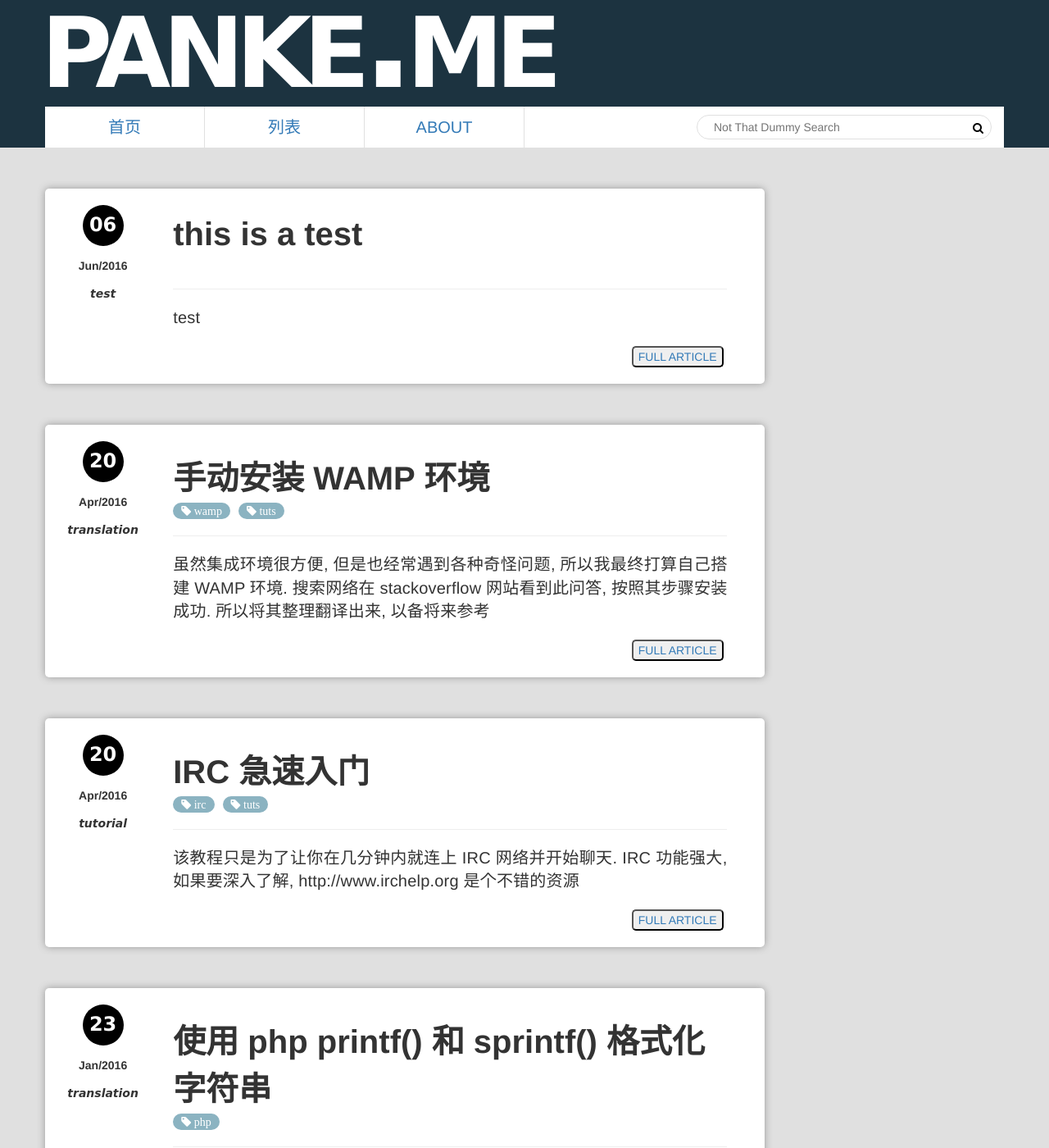
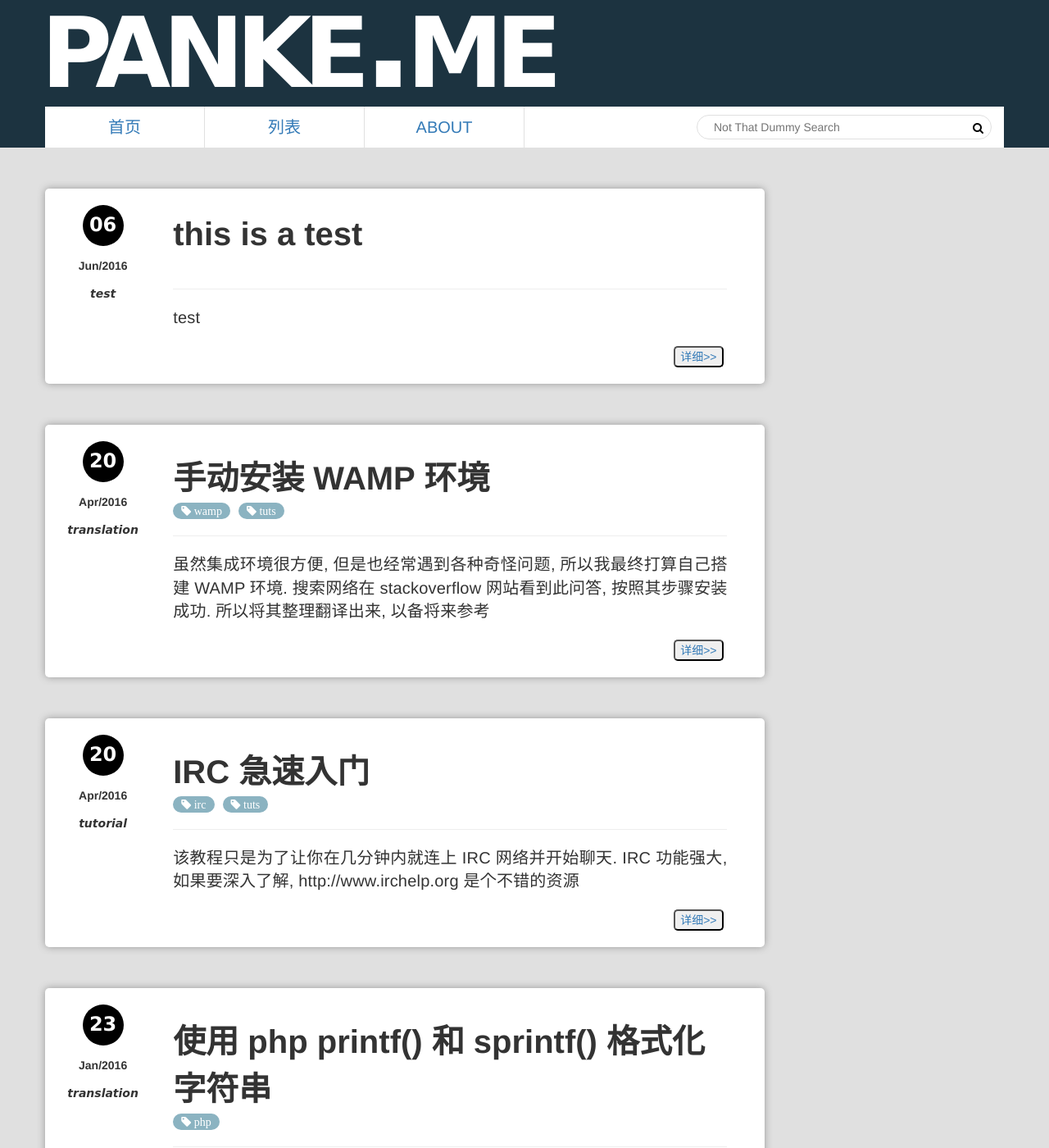
Before and after one commit to xiajingchuan/xiajingchuan.github.io, a Jekyll site: the page built from index.html, in a window 1280 px wide and 1400 px high. Shown: the whole window at 82% size. Built offline with Jekyll 4.4.1, drawn with Linux system fonts in a browser that asks for light colours; Markdown is read by kramdown in place of the engine named in the settings; the list of posts is cut into pages by our own code; comment, search, counter and statistics services are not loaded; some of the changed text lies outside the part shown.

Commit message:
change more

```diff
--- a/_includes/post_list_item.html
+++ b/_includes/post_list_item.html
@@ -19,5 +19,5 @@
         </p>
     </div>
 
-    <button class="continue"><a href="{{ post.url }}">FULL ARTICLE</a></button>
+    <button class="continue"><a href="{{ post.url }}">详细>></a></button>
 </article>
```
